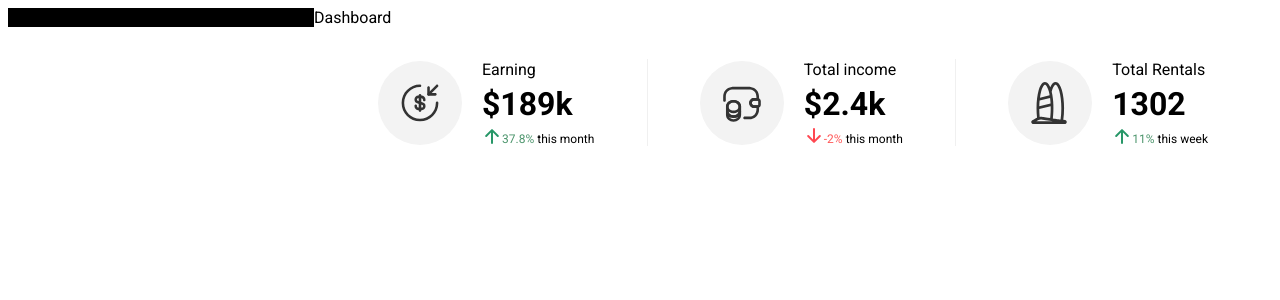
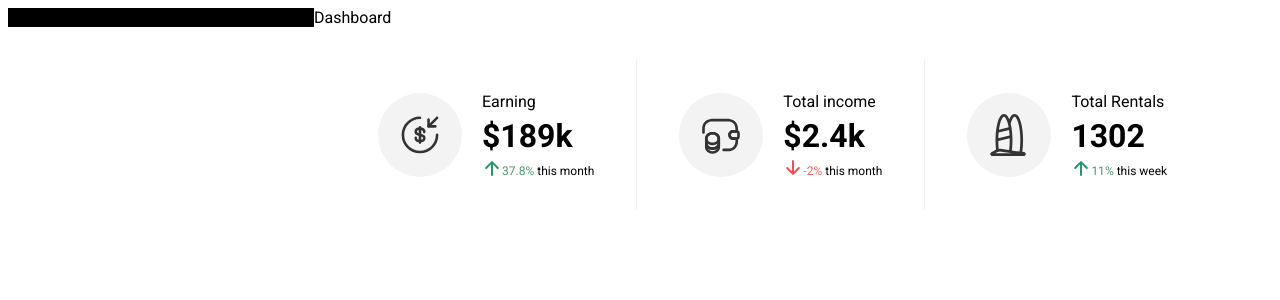
Before and after one commit to DmytroRabenko/surfing-admin, a React (Vite) app: page / in a window 1280 px wide. Shown: the top 300 px of the page. Built offline with nearby package versions, Linux system fonts and the light colour scheme.

Commit message:
refactor: rewrite statistic file

```diff
--- /dev/null
+++ b/src/components/dashboard/Statistic/Statistic.module.scss
@@ -0,0 +1,43 @@
+@import '../../../assets/scss/mixins';
+
+.statistic {
+  display: flex;
+  justify-content: space-between;
+  align-items: center;
+  border-radius: 30px;
+  background-color: #fff;
+  padding: 16px;
+  flex-direction: column;
+  gap: 10px;
+  width: min-content;
+  border-radius: 20px;
+
+  @include phone {
+    padding: 16px 32px;
+  }
+
+  @include tablet {
+    padding: 16px 32px;
+    flex-direction: row;
+  }
+
+  @include desktop {
+    padding: 32px 64px;
+    width: 100%;
+    height: 151px;
+    border-radius: 30px;
+  }
+}
+
+.delimiter {
+  width: 100%;
+  border-top: 1px solid #f0f0f0;
+  border-left: none;
+
+  @include desktop {
+    width: auto;
+    height: 100%;
+    border-top: none;
+    border-left: 1px solid #f0f0f0;
+  }
+}
--- a/src/components/statistic/index.tsx
+++ b/src/components/dashboard/Statistic/Statistic.tsx
@@ -1,14 +1,14 @@
-import s from './statistic.module.scss';
+import s from './Statistic.module.scss';
 
-import StatisticItem from './statistic-item';
+import { StatisticItem } from '../StatisticItem';
 
-import moneyReceive from '../../assets/images/icons/money-receive.svg';
-import walletMoney from '../../assets/images/icons/wallet-money.svg';
-import boards from '../../assets/images/icons/boards.svg';
+import moneyReceive from '../../../assets/images/icons/money-receive.svg';
+import walletMoney from '../../../assets/images/icons/wallet-money.svg';
+import boards from '../../../assets/images/icons/boards.svg';
 
-const Statistic = () => {
+export const Statistic = () => {
   return (
-    <div className={s.statisticBlock}>
+    <div className={s.statistic}>
       <StatisticItem
         imgPath={moneyReceive}
         imgAlt="Money receive"
@@ -38,5 +38,3 @@ const Statistic = () => {
     </div>
   );
 };
-
-export default Statistic;
--- /dev/null
+++ b/src/components/dashboard/Statistic/index.ts
@@ -0,0 +1 @@
+export * from './Statistic'
--- /dev/null
+++ b/src/components/dashboard/StatisticItem/StatisticItem.module.scss
@@ -0,0 +1,74 @@
+@import '../../../assets/scss/mixins';
+
+.item {
+  display: flex;
+  align-items: center;
+  gap: 20px;
+
+  &__imgContainer {
+    display: flex;
+    align-items: center;
+    justify-content: center;
+    background-color: #f3f3f3;
+    border-radius: 50%;
+    height: 58px;
+    width: 58px;
+
+    @include desktop {
+      height: 84px;
+      width: 84px;
+    }
+  }
+
+  &__img {
+    height: 28px;
+    width: 28px;
+
+    @include desktop {
+      height: 42px;
+      width: 42px;
+    }
+  }
+
+  &__title {
+    margin-bottom: 6px;
+
+    @include desktop {
+      margin-bottom: 9px;
+    }
+  }
+
+  &__wrapper {
+    display: flex;
+    flex-direction: column;
+  }
+
+  &__statistic {
+    display: flex;
+    align-items: end;
+    font-size: 12px;
+    white-space: nowrap;
+  }
+
+  &__count {
+    font-size: 24px;
+    line-height: 32px;
+    font-weight: 600;
+    margin-bottom: 3px;
+
+    @include desktop {
+      font-size: 32px;
+      margin-bottom: 6px;
+    }
+  }
+
+  &__positiveStatistic {
+    margin-right: 3px;
+    color: #4c956c;
+  }
+
+  &__negativeStatistic {
+    margin-right: 3px;
+    color: #ff5959;
+  }
+}
--- /dev/null
+++ b/src/components/dashboard/StatisticItem/StatisticItem.tsx
@@ -0,0 +1,40 @@
+import s from './StatisticItem.module.scss';
+
+import arrowUp from '../../../assets/images/icons/arrow-up-stat.svg';
+import arrowDown from '../../../assets/images/icons/arrow-down-stat.svg';
+
+interface Props {
+  imgPath: string;
+  imgAlt: string;
+  title: string;
+  count: string;
+  percent: number;
+  period: string;
+}
+
+export const StatisticItem = ({ imgPath, imgAlt, title, count, percent, period }: Props) => {
+  const positiveStat = percent > 0;
+
+  return (
+    <>
+      <div className={s.item}>
+        <div className={s.item__imgContainer}>
+          <img className={s.item__img} src={imgPath} alt={imgAlt} />
+        </div>
+        <div className={s.item__wrapper}>
+          <span className={s.item__title}>{title}</span>
+          <span className={s.item__count}>{count}</span>
+          <div className={s.item__statistic}>
+            <img src={positiveStat ? arrowUp : arrowDown} alt="arrow up" />
+            <span
+              className={positiveStat ? s.item__positiveStatistic : s.item__negativeStatistic}
+            >
+              {percent}%
+            </span>
+            this {period}
+          </div>
+        </div>
+      </div>
+    </>
+  );
+};
--- /dev/null
+++ b/src/components/dashboard/StatisticItem/index.ts
@@ -0,0 +1 @@
+export * from './StatisticItem'
--- a/src/components/statistic/statistic-item.tsx
+++ /dev/null
@@ -1,42 +0,0 @@
-import s from './statistic.module.scss';
-
-import arrowUp from '../../assets/images/icons/arrow-up-stat.svg';
-import arrowDown from '../../assets/images/icons/arrow-down-stat.svg';
-
-interface Props {
-  imgPath: string;
-  imgAlt: string;
-  title: string;
-  count: string;
-  percent: number;
-  period: string;
-}
-
-const StatisticItem = ({ imgPath, imgAlt, title, count, percent, period }: Props) => {
-  const positiveStat = percent > 0;
-
-  return (
-    <>
-      <div className={s.item}>
-        <div className={s.itemImgContainer}>
-          <img className={s.itemImg} src={imgPath} alt={imgAlt} />
-        </div>
-        <div className={s.itemWrapper}>
-          <span className={s.title}>{title}</span>
-          <span className={s.count}>{count}</span>
-          <div className={s.statistic}>
-            <img src={positiveStat ? arrowUp : arrowDown} alt="arrow up" />
-            <span
-              className={positiveStat ? s.statisticPercentPositive : s.statisticPercentNegative}
-            >
-              {percent}%
-            </span>
-            this {period}
-          </div>
-        </div>
-      </div>
-    </>
-  );
-};
-
-export default StatisticItem;
--- a/src/components/statistic/statistic.module.scss
+++ /dev/null
@@ -1,126 +0,0 @@
-//! temporary
-main {
-  width: 100%;
-}
-
-* {
-  box-sizing: border-box;
-}
-//! temporary
-
-@import '../../assets/scss/mixins';
-
-.statisticBlock {
-  display: flex;
-  justify-content: space-between;
-  align-items: center;
-  border-radius: 30px;
-  background-color: #fff;
-  padding: 16px;
-  flex-direction: column;
-  gap: 10px;
-  width: min-content;
-  border-radius: 20px;
-
-  @include phone {
-    padding: 16px 32px;
-  }
-
-  @include desktop {
-    flex-direction: row;
-    padding: 32px 64px;
-    width: 100%;
-    height: 151px;
-    border-radius: 30px;
-  }
-}
-
-.item {
-  display: flex;
-  align-items: center;
-  gap: 20px;
-}
-
-.itemImgContainer {
-  display: flex;
-  align-items: center;
-  justify-content: center;
-  background-color: #f3f3f3;
-  border-radius: 50%;
-  height: 58px;
-  width: 58px;
-
-  @include desktop {
-    height: 84px;
-    width: 84px;
-  }
-}
-
-.itemImg {
-  height: 28px;
-  width: 28px;
-
-  @include desktop {
-    height: 42px;
-    width: 42px;
-  }
-}
-
-.statistic {
-  display: flex;
-  align-items: end;
-  font-size: 12px;
-  white-space: nowrap;
-}
-
-.itemWrapper {
-  display: flex;
-  flex-direction: column;
-}
-
-.delimiter {
-  width: 100%;
-  border-top: 1px solid #f0f0f0;
-  border-left: none;
-
-  @include desktop {
-    width: auto;
-    height: 100%;
-    border-top: none;
-    border-left: 1px solid #f0f0f0;
-  }
-}
-
-.title {
-  margin-bottom: 6px;
-
-  @include desktop {
-    margin-bottom: 9px;
-  }
-}
-
-.count {
-  font-size: 24px;
-  line-height: 32px;
-  font-weight: 600;
-  margin-bottom: 3px;
-
-  @include desktop {
-    font-size: 32px;
-    margin-bottom: 6px;
-  }
-}
-
-.statisticImg {
-  margin-right: 3px;
-}
-
-.statisticPercentPositive {
-  margin-right: 3px;
-  color: #4c956c;
-}
-
-.statisticPercentNegative {
-  margin-right: 3px;
-  color: #ff5959;
-}
--- a/src/pages/dashboard/index.tsx
+++ b/src/pages/dashboard/index.tsx
@@ -1,4 +1,4 @@
-import Statistic from 'src/components/statistic';
+import { Statistic } from '../../components/dashboard/Statistic';
 
 const Dashboard = () => {
   return (
```
